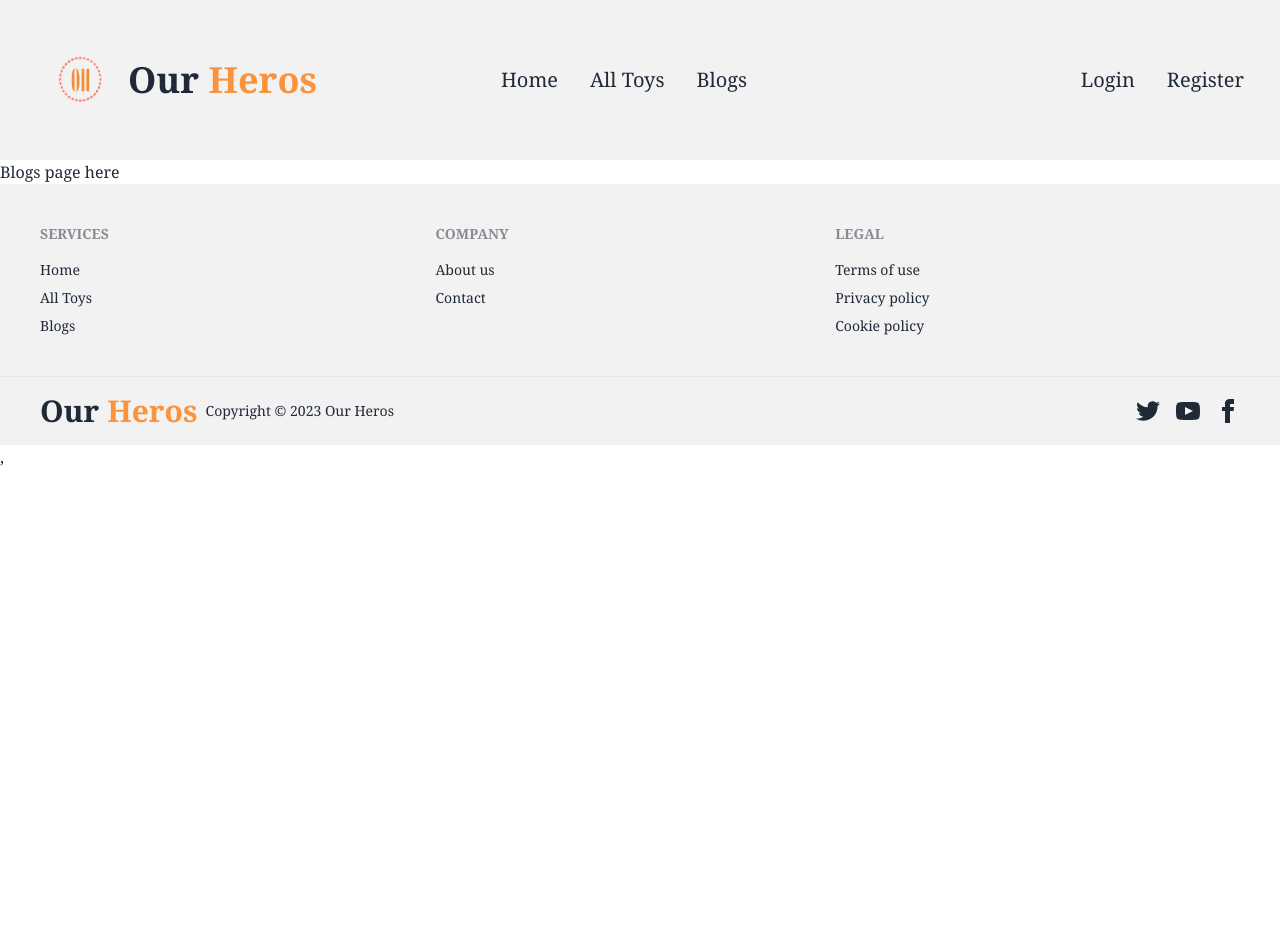
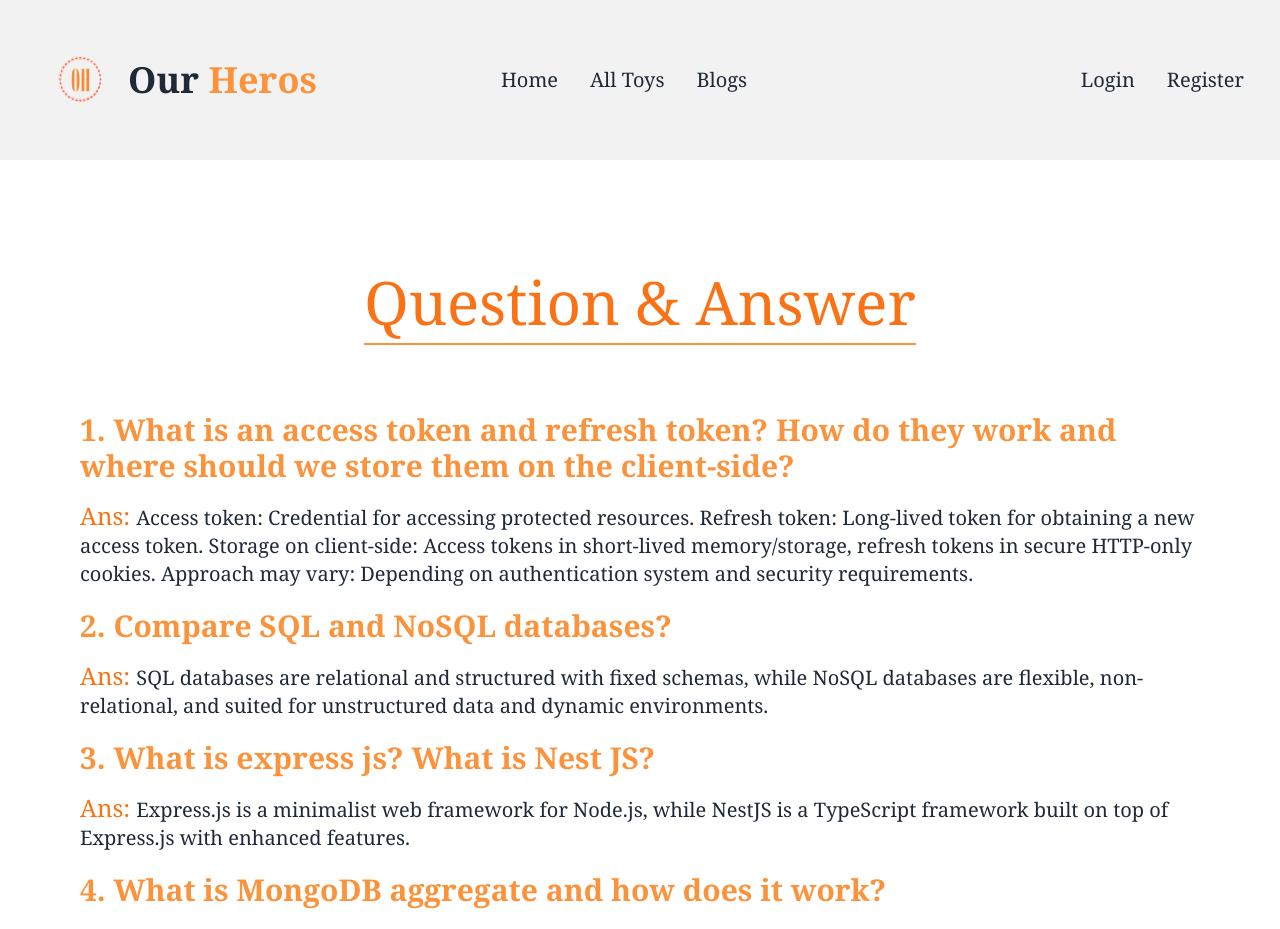
Before and after one commit to MHSourov621/Our-heros-client, a React (Vite) app: page /blogs in a window 1280 px wide. Shown: the top 929 px of the page. Before the commit the page ends 800 px from the top, so only its background shows below. Built offline with nearby package versions, Linux system fonts and the light colour scheme; no server answers.

Commit message:
blog page added

```diff
--- a/src/Routs/Routs.jsx
+++ b/src/Routs/Routs.jsx
@@ -9,6 +9,7 @@ import ViewDetails from "../component/ViewDetails/ViewDetails";
 import PrivateRoute from "./PrivateRoute";
 import MyToy from "../component/MyToy/MyToy";
 import UpdateToy from "../component/MyToy/UpdateToy";
+import Vlog from "../component/Vlog/Vlog";
 
 const router = createBrowserRouter([
     {
@@ -25,7 +26,7 @@ const router = createBrowserRouter([
             },
             {
                 path: "/blogs",
-                element: <h2>Blogs page here</h2>
+                element: <Vlog></Vlog>
             },
             {
                 path: "/login",
--- /dev/null
+++ b/src/component/Vlog/Vlog.jsx
@@ -0,0 +1,31 @@
+import React from 'react';
+
+const Vlog = () => {
+    return (
+        <div className='my-28 px-20'>
+            <div className="mb-20 text-center">
+                <h1 className='text-6xl text-orange-500 border-b-2 border-orange-400 inline'>Question & Answer</h1>
+            </div>
+            <div>
+                <h2 className='text-3xl font-semibold text-orange-400 mb-4'>1. What is an access token and refresh token? How do they work and where should we store them on the client-side?</h2>
+                <p className='text-xl mb-5'><span className='text-2xl text-orange-500'>Ans: </span>
+                    Access token: Credential for accessing protected resources.
+                    Refresh token: Long-lived token for obtaining a new access token.
+                    Storage on client-side: Access tokens in short-lived memory/storage, refresh tokens in secure HTTP-only cookies.
+                    Approach may vary: Depending on authentication system and security requirements.</p>
+
+                <h2 className='text-3xl font-semibold text-orange-400 mb-4'>2. Compare SQL and NoSQL databases?</h2>
+                <p className='text-xl mb-5'><span className='text-2xl text-orange-500'>Ans: </span> SQL databases are relational and structured with fixed schemas, while NoSQL databases are flexible, non-relational, and suited for unstructured data and dynamic environments.</p>
+
+                <h2 className='text-3xl font-semibold text-orange-400 mb-4'>3. What is express js? What is Nest JS?</h2>
+                <p className='text-xl mb-5'><span className='text-2xl text-orange-500'>Ans: </span> Express.js is a minimalist web framework for Node.js, while NestJS is a TypeScript framework built on top of Express.js with enhanced features. </p>
+
+                <h2 className='text-3xl font-semibold text-orange-400 mb-4'>4. What is MongoDB aggregate and how does it work?</h2>
+                <p className='text-xl mb-5'><span className='text-2xl text-orange-500'>Ans: </span>
+                    MongoDB aggregate is a powerful feature that allows data processing and analysis within MongoDB. It utilizes a pipeline framework where multiple stages are chained together to transform and manipulate data. Aggregation operations can perform tasks like filtering, grouping, sorting, joining, and calculating aggregations based on specified criteria.</p>
+            </div>
+        </div>
+    );
+};
+
+export default Vlog;
```
